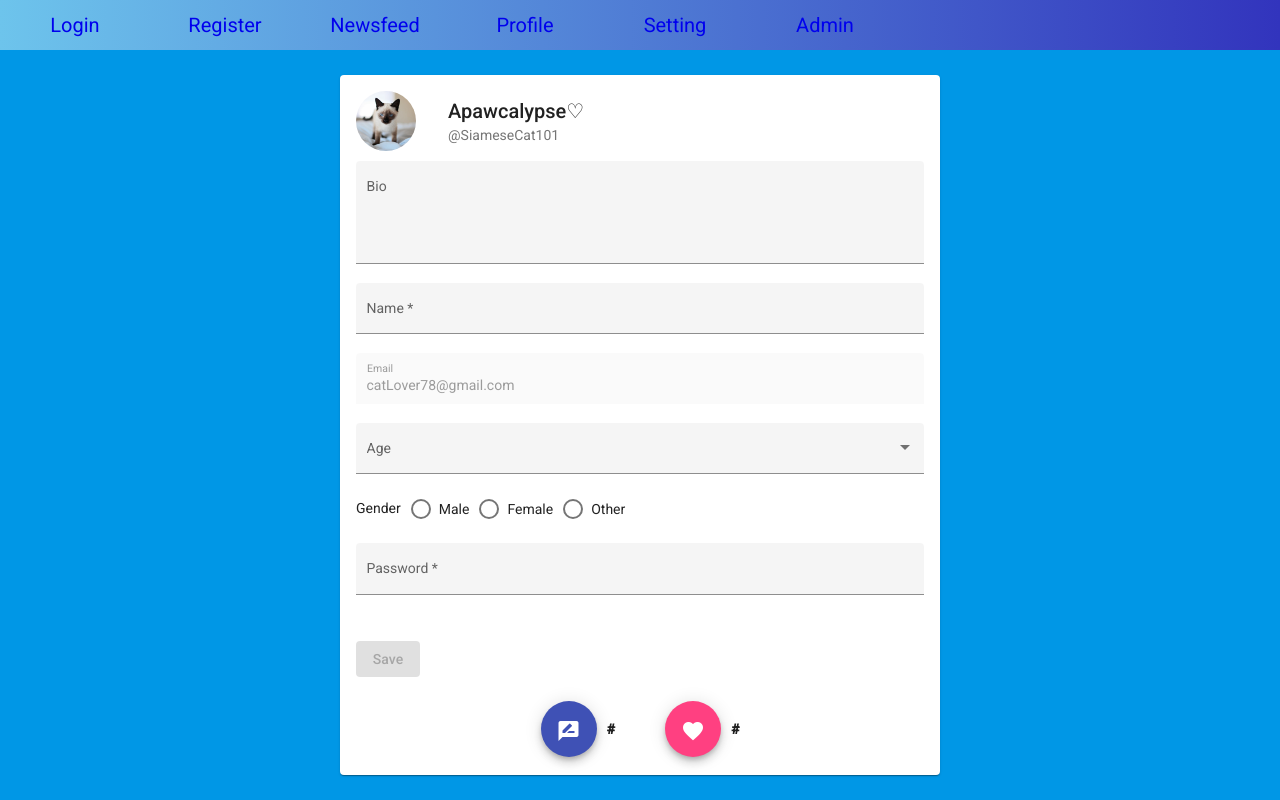
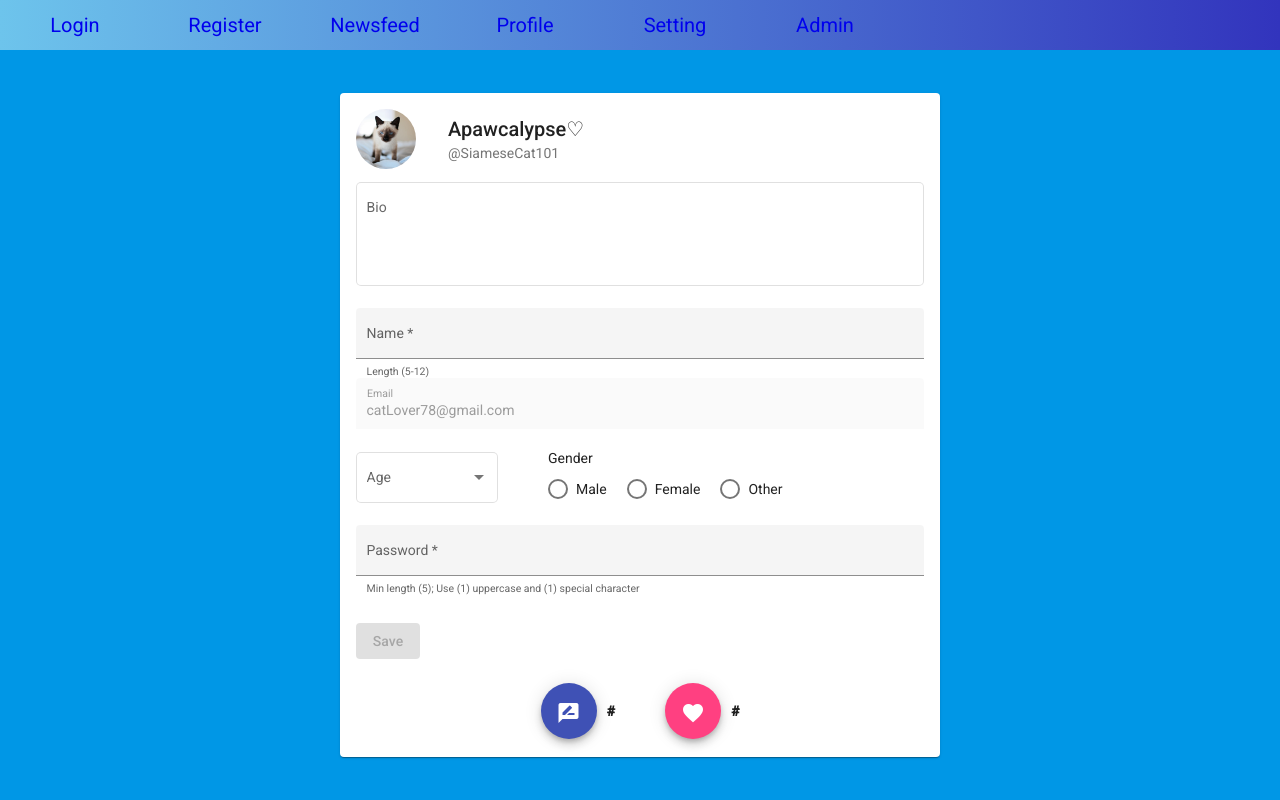
Before and after one commit to David3567/Antra-Share-Feb-2022, an Angular app in the folder TeamProject/: page /profile in a window 1280 px wide. Built offline with nearby package versions, Linux system fonts and the light colour scheme.

Commit message:
Update UI and format CL

```diff
--- a/TeamProject/src/app/modules/profile/profile-page/profile-page.component.css
+++ b/TeamProject/src/app/modules/profile/profile-page/profile-page.component.css
@@ -9,7 +9,7 @@
   justify-content: center;
   align-items: center;
   min-height: calc(100vh - 50px);
-  min-width: 280px;
+  min-width: 390px;
   background-color: #0097e6;
 }
 
@@ -29,27 +29,27 @@ mat-card {
   margin-top: 10px;
 }
 
-form {
-  line-height: 30px;
-}
-
-.validation > p {
-  padding-left: 10px;
-  margin-bottom: 0;
-}
-
-.prompt {
-  color: black;
-}
-
-.full-width {
+mat-form-field {
   width: 100%;
 }
 
-.textarea-field {
+#bio-textarea {
   height: 70px;
   padding-bottom: 0;
   resize: none;
+}
+
+.userinfo-container {
+  display: flex;
+}
+
+#age-field {
+  width: 25%;
+  margin-right: 50px;
+}
+
+#gender-label {
+  padding-bottom: 10px;
 }
 
 .radio-container {
@@ -57,11 +57,7 @@ form {
 }
 
 mat-radio-button {
-  padding-right: 10px;
-}
-
-#gender-label {
-  padding-right: 10px;
+  padding-right: 20px;
 }
 
 .password-container {
@@ -71,7 +67,7 @@ mat-radio-button {
 mat-card-actions {
   display: flex;
   justify-content: center;
-  margin: 0px;
+  margin: 0;
 }
 
 .button-container {
@@ -90,25 +86,6 @@ mat-card-actions {
 .total {
   display: flex;
   align-items: center;
-  margin-bottom: 0px;
   padding-left: 10px;
   font-weight: bold;
 }
-
-footer {
-  display: flex;
-  justify-content: spread-between;
-  height: 75px;
-  width: 100%;
-  min-width: 280px;
-  background-color: #192a56;
-}
-
-footer > button {
-  width: 100%;
-  background-color: #273c75;
-  font-family: inherit;
-  font-size: 20px;
-  color: white;
-  cursor: pointer;
-}
--- a/TeamProject/src/app/modules/profile/profile-page/profile-page.component.html
+++ b/TeamProject/src/app/modules/profile/profile-page/profile-page.component.html
@@ -10,43 +10,39 @@
 
     <mat-card-content>
       <form [formGroup]="profile" (ngSubmit)="onSubmit()">
-        <mat-form-field class="full-width" appearance="fill">
+
+        <mat-form-field appearance="outline">
           <mat-label>Bio</mat-label>
-          <textarea
-            matInput
-            class="textarea-field"
-            maxlength="160"
-            placeholder="The Siamese cat is one of the first distinctly recognized breeds of Asian cat. Derived from the Wichianmat landrace, one of several varieties of cat native to Thailand."
-            formControlName="bio"
-          >
+          <textarea matInput maxlength="160" id="bio-textarea"
+            placeholder="The Siamese cat is one of the first distinctly recognized breeds of Asian cat."
+            formControlName="bio">
           </textarea>
         </mat-form-field>
 
-        <mat-form-field class="full-width" appearance="fill">
+        <mat-form-field appearance="fill">
           <mat-label>Name</mat-label>
-          <input matInput type="text" maxlength="50" formControlName="name" />
-          <mat-error
-            class="validation"
-            *ngIf="!nameFC.valid && (nameFC.dirty || nameFC.touched)"
-          >
+          <input matInput maxlength="50" formControlName="name" />
+          <mat-error *ngIf="!nameFC.valid && (nameFC.dirty || nameFC.touched)">
             <div [hidden]="!nameFC.errors.required">
-              Username can't be blank
+              Name can't be blank
             </div>
-            <div class="prompt" [hidden]="!nameFC.errors.minlength">
-              Length (5-12)
+            <div [hidden]="!nameFC.errors.minlength">
+              Min length (5) required
             </div>
             <div [hidden]="!nameFC.errors.maxlength">
-              Max Length (12) Exceeded
+              Max length (12) exceeded
             </div>
           </mat-error>
+          <mat-hint>Length (5-12)</mat-hint>
         </mat-form-field>
 
-        <mat-form-field class="full-width" appearance="fill">
+        <mat-form-field appearance="fill">
           <mat-label>Email</mat-label>
-          <input matInput type="text" formControlName="email" />
+          <input matInput formControlName="email" />
         </mat-form-field>
 
-        <mat-form-field class="full-width" appearance="fill">
+        <div class="userinfo-container">
+          <mat-form-field id="age-field" appearance="outline">
             <mat-label>Age</mat-label>
             <mat-select formControlName="age">
               <mat-option *ngFor="let age of [] | range: 1:100" [value]="age">
@@ -56,45 +52,35 @@
           </mat-form-field>
 
           <div class="radio-container">
-          <mat-radio-group
-            aria-label="Select a gender"
-            formControlName="gender"
-          >
-            <mat-label id="gender-label">Gender</mat-label>
+            <mat-radio-group formControlName="gender">
+              <div id="gender-label">
+                <mat-label>Gender</mat-label>
+              </div>
               <mat-radio-button value="male">Male</mat-radio-button>
               <mat-radio-button value="female">Female</mat-radio-button>
               <mat-radio-button value="other">Other</mat-radio-button>
             </mat-radio-group>
           </div>
+        </div>
 
-        <mat-form-field class="full-width password-container" appearance="fill">
+        <mat-form-field class="password-container" appearance="fill">
           <mat-label>Password</mat-label>
-          <input matInput type="text" formControlName="password" />
-          <mat-error
-            class="validation"
-            *ngIf="
-              !passwordFC.valid && (passwordFC.dirty || passwordFC.touched)
-            "
-          >
+          <input matInput formControlName="password" />
+          <mat-error *ngIf="!passwordFC.valid && (passwordFC.dirty || passwordFC.touched)">
             <div [hidden]="!passwordFC.errors.required">
               Password can't be blank
             </div>
-            <div class="prompt" [hidden]="!passwordFC.errors.minlength">
-              Min Length (5)
+            <div [hidden]="!passwordFC.errors.minlength">
+              Min length (5) required
             </div>
-            <div class="prompt" [hidden]="!passwordFC.errors.pattern">
-              Requires (1) UpperCase and (1) Special Character (#?!@$%^&*)
+            <div [hidden]="!passwordFC.errors.pattern">
+              (1) uppercase and (1) special character (#?!@$%^&*) required
             </div>
           </mat-error>
+          <mat-hint>Min length (5); Use (1) uppercase and (1) special character</mat-hint>
         </mat-form-field>
 
-        <button
-          mat-flat-button
-          mat-flat-button
-          type="submit"
-          [disabled]="!profile.valid"
-          color="primary"
-        >
+        <button mat-flat-button color="primary" type="submit" [disabled]="!profile.valid">
           Save
         </button>
       </form>
@@ -105,13 +91,13 @@
         <button mat-fab color="primary" aria-label="post icon">
           <mat-icon>rate_review</mat-icon>
         </button>
-        <p class="post total">#</p>
+        <div class="post total">#</div>
       </div>
       <div class="button-container">
         <button mat-fab color="accent" aria-label="favorite icon">
           <mat-icon>favorite</mat-icon>
         </button>
-        <p class="like total">#</p>
+        <div class="like total">#</div>
       </div>
     </mat-card-actions>
   </mat-card>
--- a/TeamProject/src/app/modules/profile/profile-page/profile-page.component.ts
+++ b/TeamProject/src/app/modules/profile/profile-page/profile-page.component.ts
@@ -23,7 +23,7 @@ export class ProfilePageComponent implements OnInit {
       Validators.required,
       Validators.minLength(5),
       Validators.pattern(
-        '^(?=.*[A-Z])(?=.*[#?!@$%^&*])[A-Za-z0-9#?!@$%^&*]{5,}$'
+        '^(?=.*[A-Z])(?=.*[#?!@$%^&*])[A-Za-z0-9#?!@$%^&*]{0,}$'
       ),
     ]),
   });
--- a/TeamProject/src/app/pipes/range.pipe.ts
+++ b/TeamProject/src/app/pipes/range.pipe.ts
@@ -4,9 +4,10 @@ import { Pipe, PipeTransform } from '@angular/core';
   name: 'range',
 })
 export class RangePipe implements PipeTransform {
-  transform(value: any[], min: number, max: number): any {
-    while (min < max) {
-      value.push(min++);
+  transform(value: number[], min: number, max: number) {
+    while (min <= max) {
+      value.push(min);
+      min++;
     }
     return value;
   }
```
Lines whose indentation alone changed are shown as unchanged.
